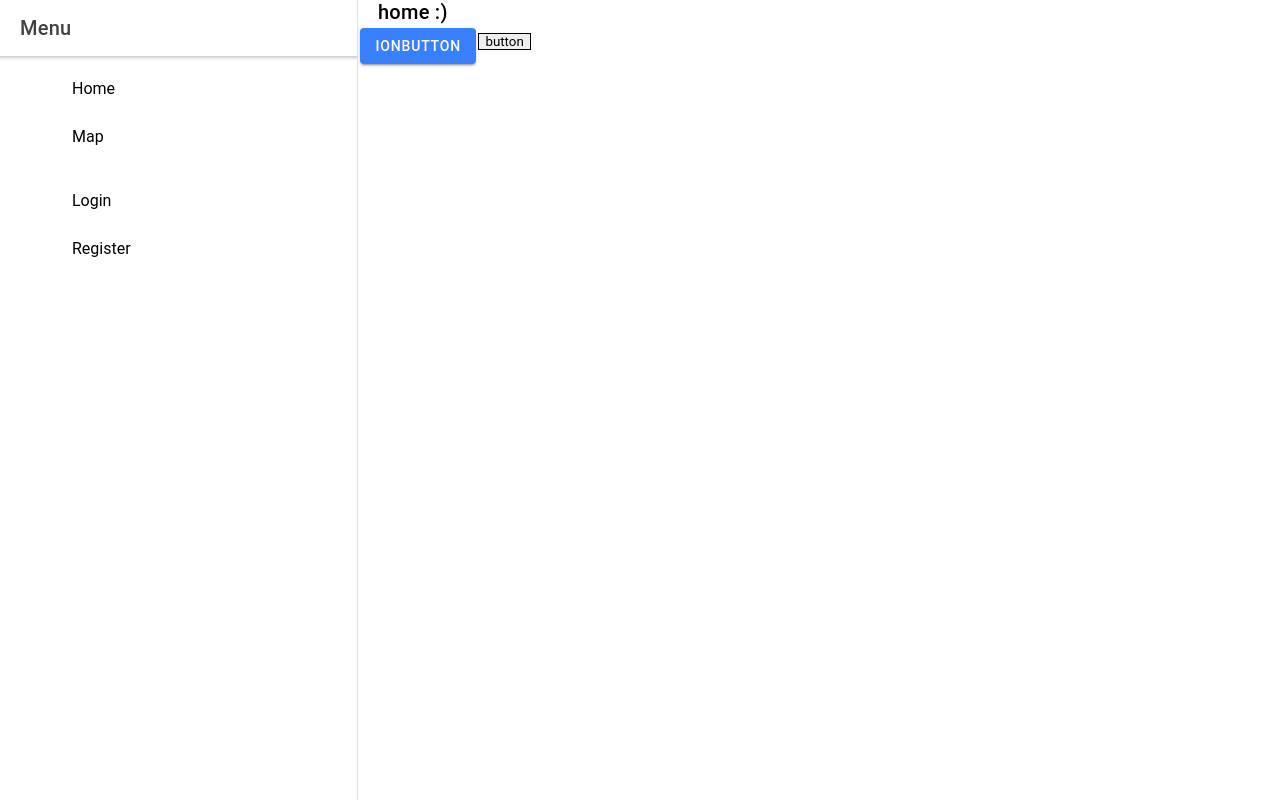
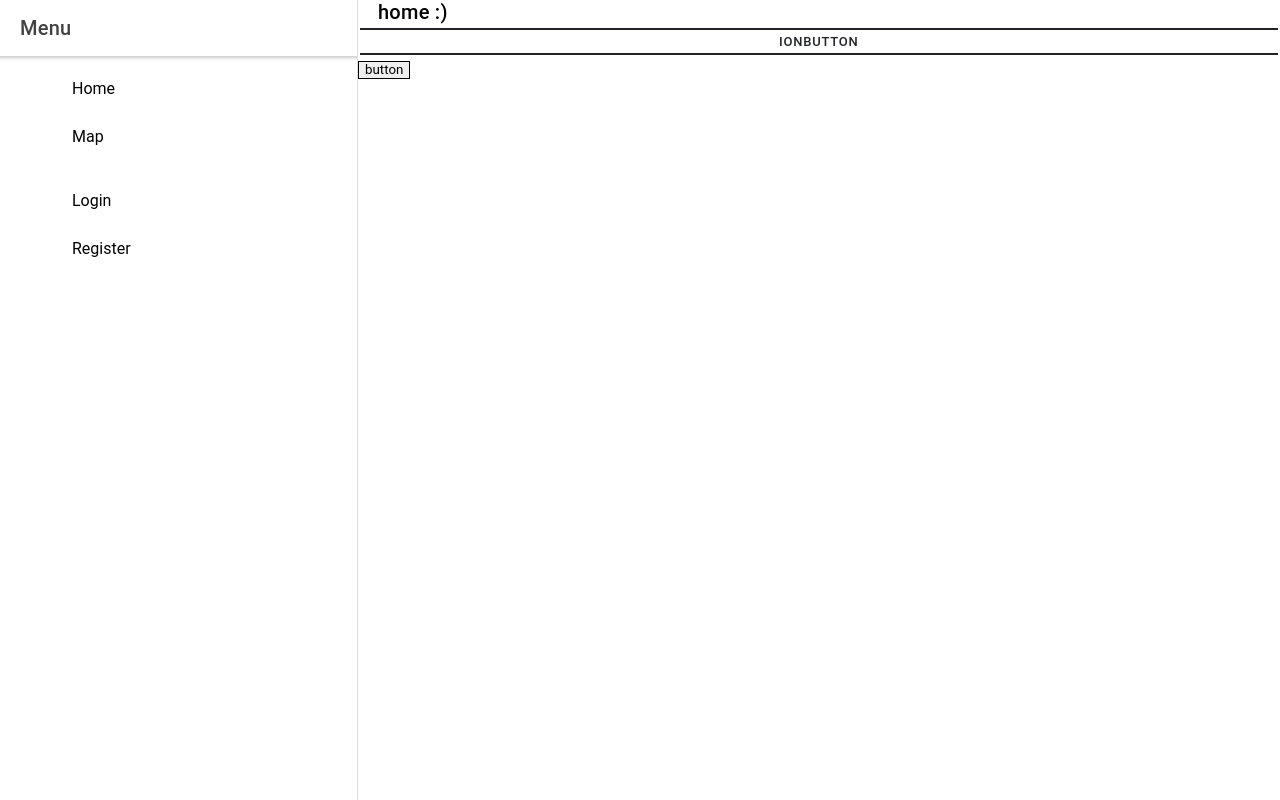
Before and after one commit to samantharand/js-capstone-frontend, a React (Create React App) app: page / in a window 1280 px wide. Built offline with nearby package versions, Linux system fonts and the light colour scheme; no server answers; what google-maps-react would draw is missing.

Commit message:
changed the auth restricted pages

```diff
--- a/src/home/Home.js
+++ b/src/home/Home.js
@@ -6,9 +6,15 @@ export default function Home(props) {
 		<IonPage className="HomePage">
 			<IonContent>
 				<IonTitle> home :) </IonTitle>
-				<IonButton> IonButton </IonButton>
-				<button
-					style={{border: 'solid black 1px'}}> button </button>
+				<div width='100px' overflow='scroll'>
+					<IonButton
+						expand='full'
+						fill='outline'
+						size='small'
+						color='dark'> IonButton </IonButton>
+					<button
+						style={{border: 'solid black 1px'}}> button </button>
+				</div>
 			</IonContent>
 		</IonPage>
 	)
--- a/src/index.css
+++ b/src/index.css
@@ -28,3 +28,8 @@ code {
   display: flex;
   flex-wrap: wrap;
 }
+
+/*.RistrictedAuthContent {
+  display: flex;
+  justify-content: center;
+}*/
--- a/src/streetart/NewStreetArt.js
+++ b/src/streetart/NewStreetArt.js
@@ -159,9 +159,10 @@ export default function NewStreetArt(props) {
 					</form>
 				</IonContent>
 				:
-				<IonContent>
-					<IonTitle> Must be logged in to add artwork </IonTitle>
-				</IonContent>
+				<div className="RistrictedAuthContent">
+					<IonTitle> Must be logged in to access account details </IonTitle>
+					<IonContent> <a href='/login'>LOGIN</a> || <a href='/register'>REGISTER</a> </IonContent>
+				</div>
 
 			}
 		</IonPage>
--- a/src/streetart/UpdateStreetArt.js
+++ b/src/streetart/UpdateStreetArt.js
@@ -216,9 +216,10 @@ export default function UpdateStreetArt(props) {
 						</IonPopover>
 				</IonContent>
 				:
-				<IonContent>
-					<IonTitle> Must be logged in to update artwork </IonTitle>
-				</IonContent>
+				<div className="RistrictedAuthContent">
+					<IonTitle> Must be logged in to access account details </IonTitle>
+					<IonContent> <a href='/login'>LOGIN</a> || <a href='/register'>REGISTER</a> </IonContent>
+				</div>
 
 			}
 		</IonPage>
--- a/src/users/RegisterContainer.js
+++ b/src/users/RegisterContainer.js
@@ -82,10 +82,10 @@ export default function Register(props){
 	  }
 
 	return (
-		<IonPage className="LoginPage">
+		<IonPage className="RegisterPage">
 			<IonHeader translucent>
 				<IonToolbar>
-					<IonTitle> Login </IonTitle>
+					<IonTitle> Register </IonTitle>
 				</IonToolbar>
 			</IonHeader>
 			<IonContent>
--- a/src/users/UpdateUser.js
+++ b/src/users/UpdateUser.js
@@ -193,9 +193,10 @@ export default function UpdateUser(props) {
 					</IonContent>
 				</IonPage>
 				:
-				<IonContent>
+				<div className="RistrictedAuthContent">
 					<IonTitle> Must be logged in to access account details </IonTitle>
-				</IonContent>
+					<IonContent> <a href='/login'>LOGIN</a> || <a href='/register'>REGISTER</a> </IonContent>
+				</div>
 
 			}
 		</IonPage>
--- a/src/users/UsersAccount.js
+++ b/src/users/UsersAccount.js
@@ -64,9 +64,10 @@ export default function UsersAccount(props) {
 					</IonContent>
 				</IonPage>
 				:
-				<IonContent>
+				<div className="RistrictedAuthContent">
 					<IonTitle> Must be logged in to access account details </IonTitle>
-				</IonContent>
+					<IonContent> <a href='/login'>LOGIN</a> || <a href='/register'>REGISTER</a> </IonContent>
+				</div>
 
 		}
 		</IonPage>
```
